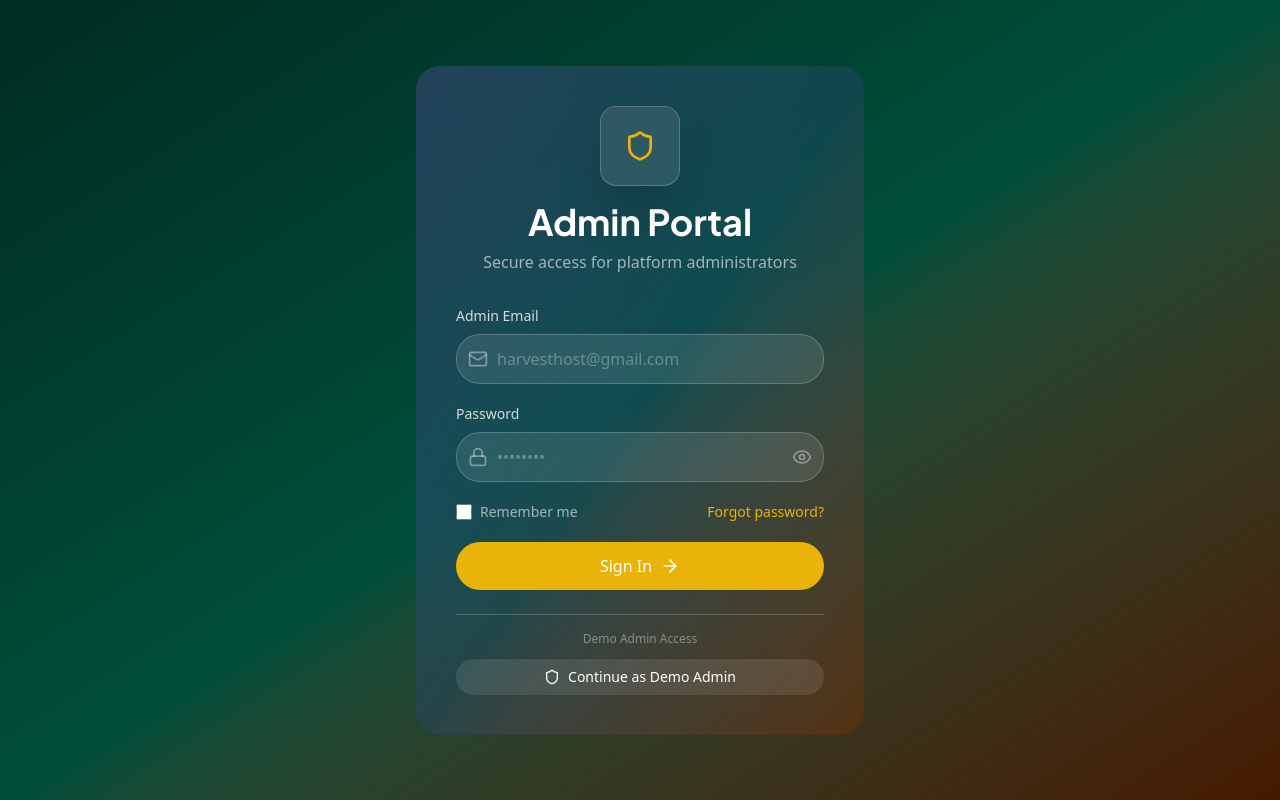
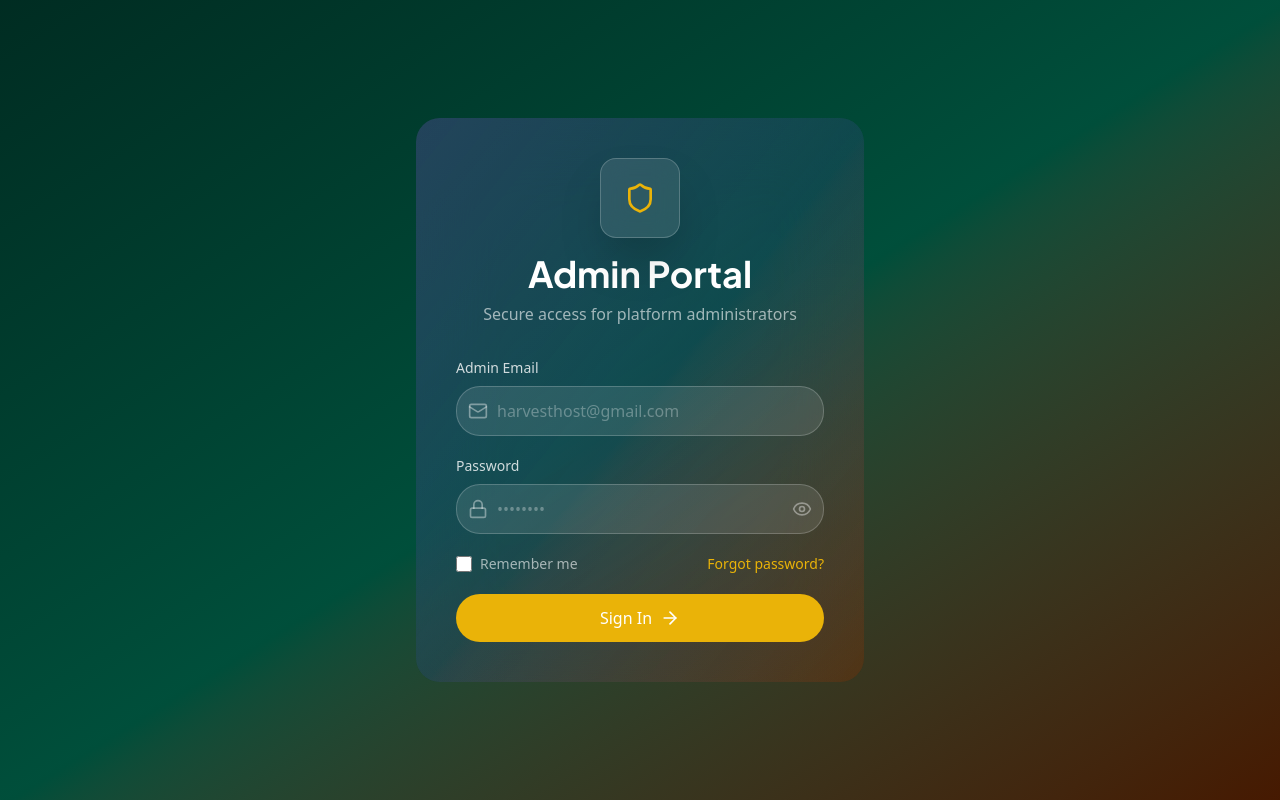
Before and after one commit to OdaloV/agritourism, a Next.js app: page /auth/login/admin in a window 1280 px wide. Built offline with nearby package versions, Linux system fonts and the light colour scheme.

Commit message:
fix(admin): remove demo login section from admin login page

```diff
--- a/src/app/auth/login/admin/adminlog.tsx
+++ b/src/app/auth/login/admin/adminlog.tsx
@@ -40,12 +40,10 @@ export default function AdminLogin() {
         throw new Error(data.error || 'Login failed');
       }
 
-      // Store user data
       localStorage.setItem("userRole", "admin");
       localStorage.setItem("isAuthenticated", "true");
       localStorage.setItem("userData", JSON.stringify(data.user));
 
-      // Redirect to admin dashboard
       router.push("/admin/dashboard");
 
     } catch (err: any) {
@@ -66,7 +64,6 @@ export default function AdminLogin() {
           role="admin"
         >
           <form onSubmit={handleSubmit} className="space-y-5">
-            {/* Error Message */}
             {error && (
               <motion.div
                 initial={{ opacity: 0, y: -10 }}
@@ -167,27 +164,6 @@ export default function AdminLogin() {
               )}
             </motion.button>
           </form>
-
-          {/* Demo login for development */}
-          <div className="mt-6 pt-4 border-t border-white/20">
-            <p className="text-center text-xs text-white/40 mb-3">
-              Demo Admin Access
-            </p>
-            <button
-              onClick={() => {
-                setFormData({
-                  email: "harvesthost@gmail.com",
-                  password: "####admin2026",
-                  rememberMe: false,
-                });
-                setTimeout(() => handleSubmit(new Event("submit") as any), 100);
-              }}
-              className="w-full flex items-center justify-center gap-2 py-2 px-4 bg-white/10 hover:bg-white/20 rounded-xl text-white text-sm transition-colors"
-            >
-              <Shield className="h-4 w-4" />
-              Continue as Demo Admin
-            </button>
-          </div>
         </AuthCard>
       </div>
     </div>
```
